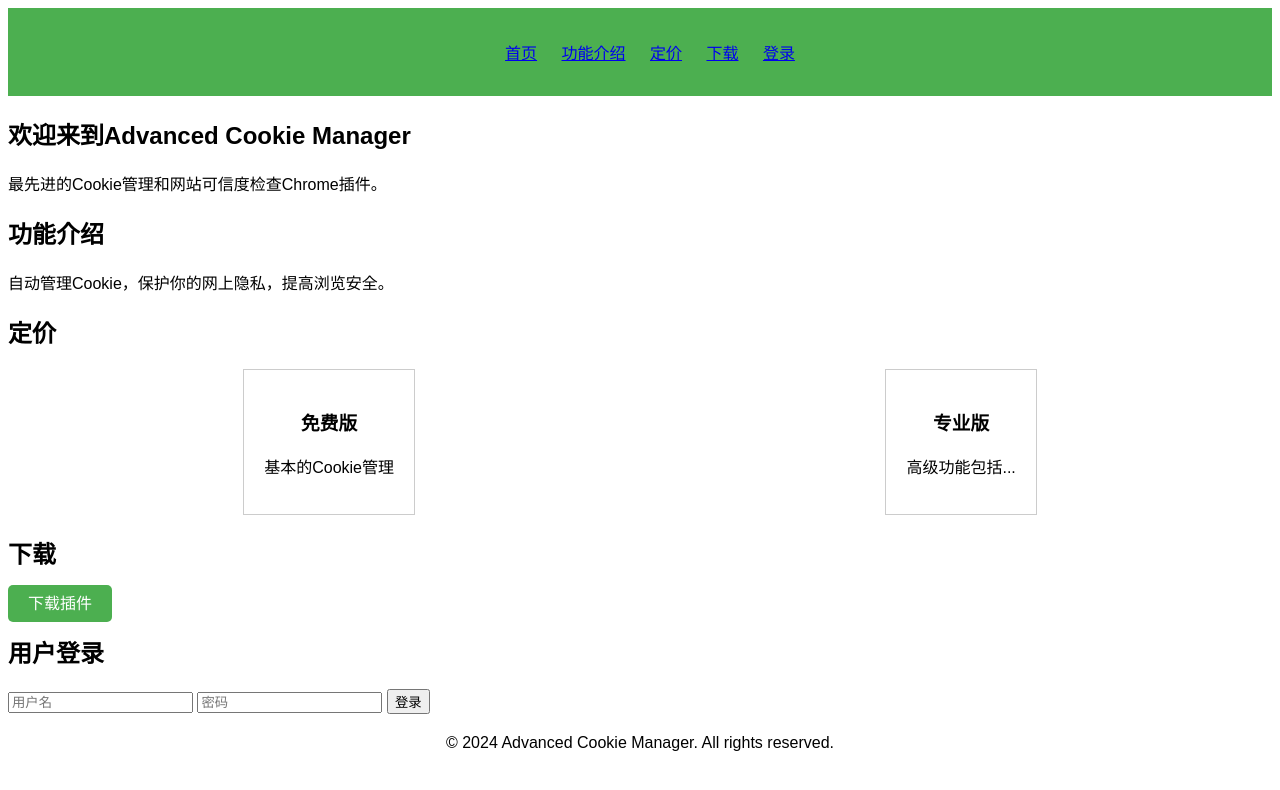
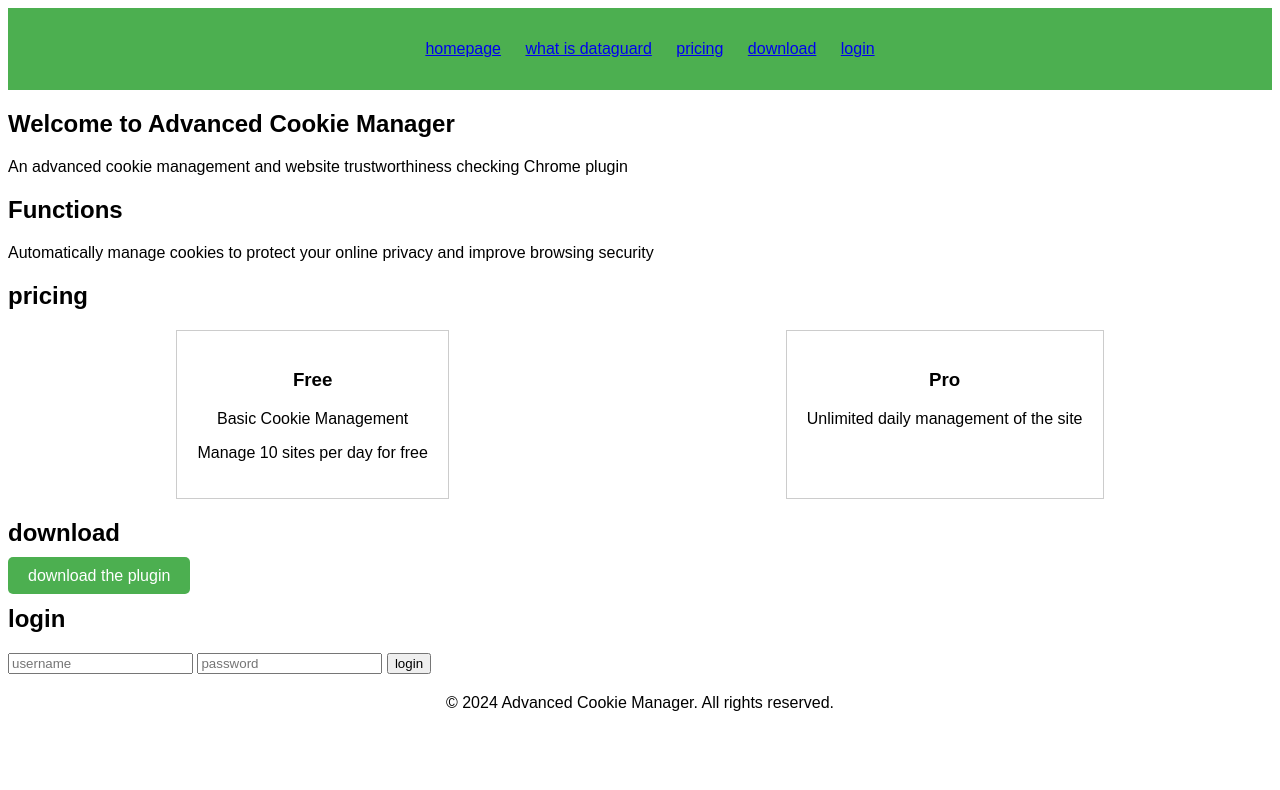
Before and after one commit to sharyz119/dataguard-innovator, a plain HTML site: page index.html in a window 1280 px wide. Drawn offline with Linux system fonts and the light colour scheme.

Commit message:
Update index.html

```diff
--- a/index.html
+++ b/index.html
@@ -10,53 +10,54 @@
     <header>
         <nav>
             <ul>
-                <li><a href="#home">首页</a></li>
-                <li><a href="#features">功能介绍</a></li>
-                <li><a href="#pricing">定价</a></li>
-                <li><a href="#download">下载</a></li>
-                <li><a href="#login">登录</a></li>
+                <li><a href="#home">homepage</a></li>
+                <li><a href="#features">what is dataguard</a></li>
+                <li><a href="#pricing">pricing</a></li>
+                <li><a href="#download">download</a></li>
+                <li><a href="#login">login</a></li>
             </ul>
         </nav>
     </header>
 
     <section id="home">
-        <h1>欢迎来到Advanced Cookie Manager</h1>
-        <p>最先进的Cookie管理和网站可信度检查Chrome插件。</p>
+        <h1>Welcome to Advanced Cookie Manager</h1>
+        <p>An advanced cookie management and website trustworthiness checking Chrome plugin</p>
     </section>
 
     <section id="features">
-        <h2>功能介绍</h2>
-        <p>自动管理Cookie，保护你的网上隐私，提高浏览安全。</p>
+        <h2>Functions</h2>
+        <p>Automatically manage cookies to protect your online privacy and improve browsing security</p>
         <!-- 详细功能介绍 -->
     </section>
 
     <section id="pricing">
-        <h2>定价</h2>
+        <h2>pricing</h2>
         <div class="pricing-table">
             <div class="pricing-option">
-                <h3>免费版</h3>
-                <p>基本的Cookie管理</p>
+                <h3>Free</h3>
+                <p>Basic Cookie Management</p>
+                <p>Manage 10 sites per day for free<p>
                 <!-- 更多免费版功能 -->
             </div>
             <div class="pricing-option">
-                <h3>专业版</h3>
-                <p>高级功能包括...</p>
+                <h3>Pro</h3>
+                <p>Unlimited daily management of the site</p>
                 <!-- 更多专业版功能 -->
             </div>
         </div>
     </section>
 
     <section id="download">
-        <h2>下载</h2>
-        <a href="download-link" class="download-btn">下载插件</a>
+        <h2>download</h2>
+        <a href="download-link" class="download-btn">download the plugin</a>
     </section>
 
     <section id="login">
-        <h2>用户登录</h2>
+        <h2>login</h2>
         <form action="login-process" method="post">
-            <input type="text" name="username" placeholder="用户名">
-            <input type="password" name="password" placeholder="密码">
-            <button type="submit">登录</button>
+            <input type="text" name="username" placeholder="username">
+            <input type="password" name="password" placeholder="password">
+            <button type="submit">login</button>
         </form>
     </section>
 
```
